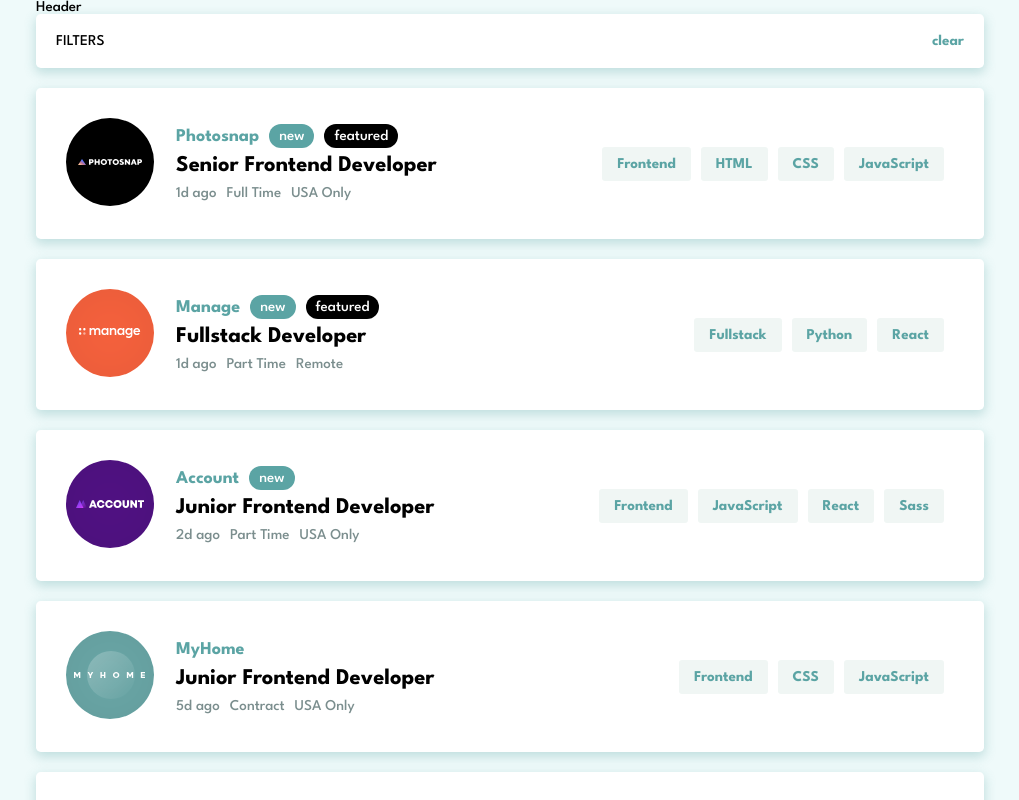
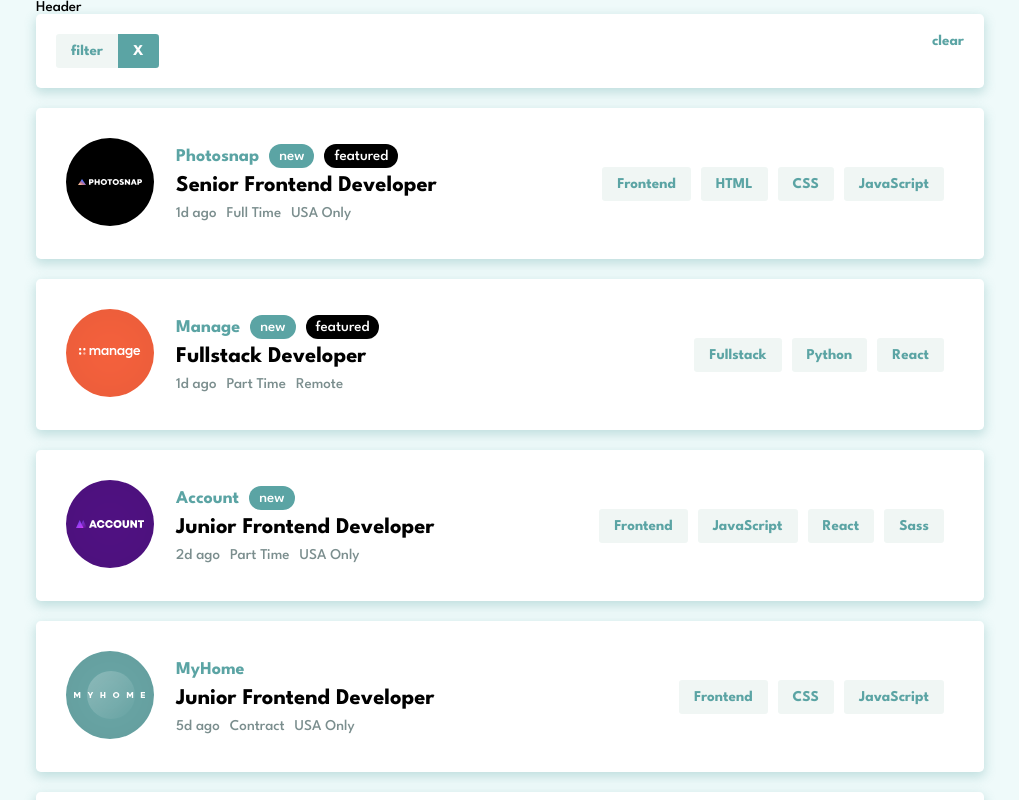
Before and after one commit to solovevevgeny/fm-job-listing, a React (Create React App) app: page / in a window 1280 px wide. Shown: the top 800 px of the page, without its empty margins (130-1149 px from the left). Built offline with nearby package versions, Linux system fonts and the light colour scheme; the HTML template or start-up script is replaced by a standard one.

Commit message:
filter tag css

```diff
--- a/src/components/Filters.jsx
+++ b/src/components/Filters.jsx
@@ -4,11 +4,17 @@ const Filters = () => {
   return (
     <div className='filters'>
         <div className="filters__active">
-            FILTERS
+
+            <div className="filter">
+              <div className="filter__name">filter</div>
+              <div className="filter__icon">X</div>
+            </div>
+
         </div>
         <div className="filters__clear">
             <a className='green' href="">clear</a>
         </div>
+
     </div>
   )
 }
--- a/src/index.css
+++ b/src/index.css
@@ -156,3 +156,31 @@ a.green:hover {
 .badge-featured {
   background: var(--color-black);
 }
+
+
+.filter {
+  margin-right: 10px;
+  border-radius: var(--br-sm);
+  cursor: pointer;
+  display: flex;
+  border-radius: var(--br-sm);
+  overflow: hidden;
+}
+
+.filter__name {
+  padding: 10px 15px;
+  background: var(--color-tag-bg);
+  color: var(--color-primary);
+  font-weight: var(--fw-bold);
+}
+
+.filter__icon {
+  padding: 10px 15px;
+  background: var(--color-primary);
+  font-weight: var(--fw-bold);
+  color: var(--color-white);
+}
+
+.filter__icon:hover {
+  background: var(--color-VeryDarkGrayishCyan);
+}
```
